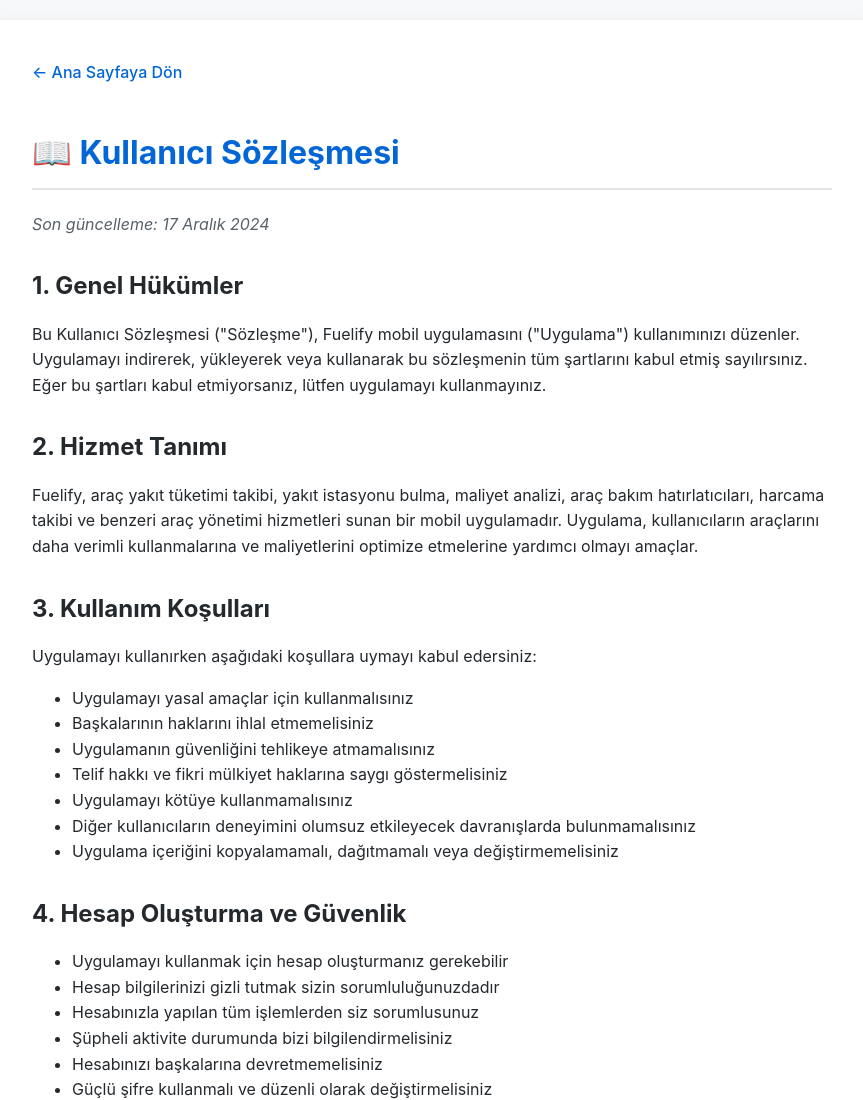
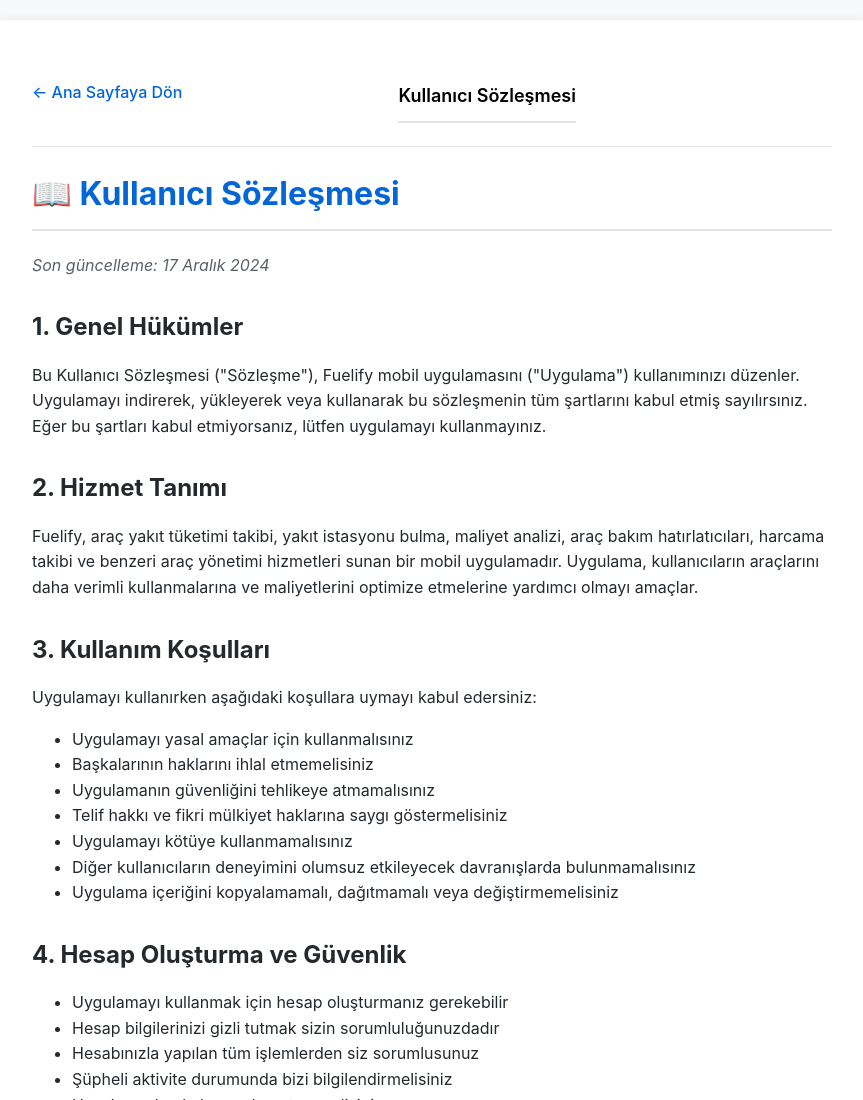
Before and after one commit to fuelifyapp/fuelify-support, a plain HTML site: page terms-of-service.html in a window 1280 px wide. Shown: the top 1100 px of the page, without its empty margins (208-1071 px from the left). Drawn offline with Linux system fonts and the light colour scheme.

Commit message:
🎨 Header tasarımı eklendi - Uygulama ile aynı görünüm

```diff
--- a/terms-of-service.html
+++ b/terms-of-service.html
@@ -47,6 +47,23 @@
       .back-link:hover {
         text-decoration: underline;
       }
+      .header {
+        display: flex;
+        align-items: center;
+        justify-content: space-between;
+        padding: 20px 0;
+        border-bottom: 1px solid #E5E5E5;
+        margin-bottom: 20px;
+      }
+      .header-title {
+        font-size: 18px;
+        font-weight: 600;
+        color: #000000;
+        margin: 0;
+      }
+      .placeholder {
+        width: 40px;
+      }
       .section {
         margin-bottom: 25px;
       }
@@ -66,7 +83,12 @@
   </head>
   <body>
     <div class="container">
-      <a href="index.html" class="back-link">← Ana Sayfaya Dön</a>
+      <!-- Header -->
+      <div class="header">
+        <a href="index.html" class="back-link">← Ana Sayfaya Dön</a>
+        <h1 class="header-title">Kullanıcı Sözleşmesi</h1>
+        <div class="placeholder"></div>
+      </div>
 
       <h1>📖 Kullanıcı Sözleşmesi</h1>
       <p class="date">Son güncelleme: 17 Aralık 2024</p>
```
Also changed, not shown: privacy-policy.html (+23 -1 lines).
